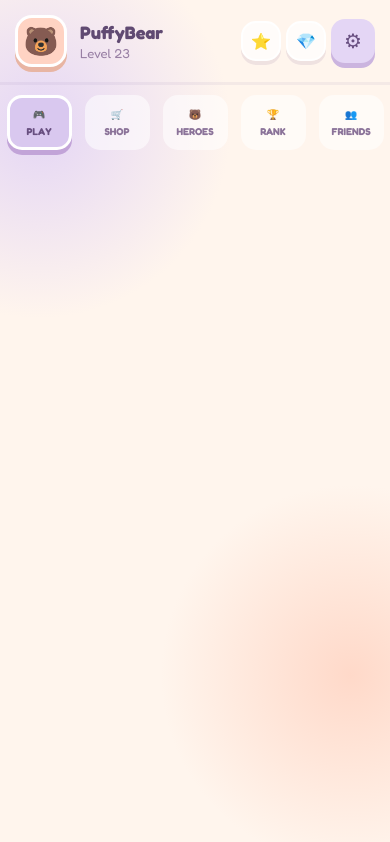
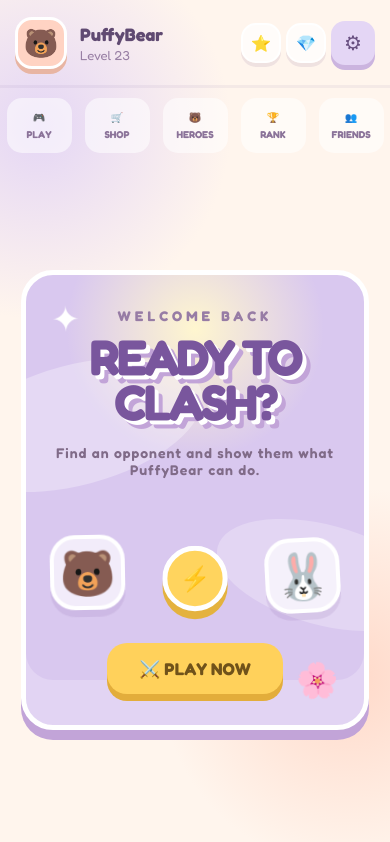
Before and after one commit to sukritisrivastava29/clash, a React (Vite) app in the folder client/: page / in a window 390 px wide. Shown: the top 842 px of the page. Built offline with nearby package versions, Linux system fonts and the light colour scheme; no server answers.

Commit message:
blank space bug fix

```diff
--- a/client/src/App.css
+++ b/client/src/App.css
@@ -12,6 +12,14 @@
   box-sizing: border-box;
 }
 
+html,
+body,
+#root {
+  margin: 0;
+  min-width: 320px;
+  min-height: 100vh;
+}
+
 body {
   margin: 0;
   min-width: 320px;
@@ -24,16 +32,27 @@ button {
   cursor: pointer;
 }
 
+button:focus-visible {
+  outline: 3px solid #a987c4;
+  outline-offset: 3px;
+}
+
 .app {
   min-height: 100vh;
   background:
-    radial-gradient(circle at 10% 15%, #e4d6f5 0, transparent 24%),
-    radial-gradient(circle at 90% 80%, #ffd9c9 0, transparent 25%),
+    radial-gradient(
+      circle at 10% 15%,
+      #e4d6f5 0,
+      transparent 24%
+    ),
+    radial-gradient(
+      circle at 90% 80%,
+      #ffd9c9 0,
+      transparent 25%
+    ),
     #fff5ed;
   overflow: hidden;
 }
-
-
 
 .topbar {
   height: 88px;
@@ -111,14 +130,10 @@ button {
   transform: translateY(-3px);
 }
 
-
-
 .home {
   min-height: calc(100vh - 88px);
   display: flex;
 }
-
-
 
 .sidebar {
   width: 145px;
@@ -127,6 +142,7 @@ button {
   flex-direction: column;
   align-items: center;
   gap: 13px;
+  flex-shrink: 0;
 }
 
 .menu-button {
@@ -147,10 +163,6 @@ button {
   transition: 0.2s ease;
 }
 
-.menu-button:first-letter {
-  font-size: 22px;
-}
-
 .menu-button:hover {
   transform: translateY(-3px);
   background: white;
@@ -163,93 +175,137 @@ button {
   box-shadow: 0 5px 0 #c2a4d8;
 }
 
+.menu-button span {
+  font-size: 13px;
+}
 
-
-.hero {
+.home-content {
   position: relative;
   flex: 1;
+  min-width: 0;
   min-height: calc(100vh - 88px);
-  padding: 45px 50px 35px;
+  padding: 35px 50px;
+  display: flex;
+  align-items: center;
+  justify-content: center;
+  overflow: hidden;
+}
+
+.welcome-card {
+  position: relative;
+  width: min(900px, 95%);
+  min-height: 560px;
+  padding: 45px 50px;
   display: flex;
   flex-direction: column;
   align-items: center;
-  overflow: hidden;
-}
-
-.title-section {
-  position: relative;
-  z-index: 2;
+  justify-content: center;
   text-align: center;
-}
-
-.eyebrow {
-  margin: 0;
-  color: #977ca5;
-  font-size: 14px;
-  font-weight: 600;
-  letter-spacing: 4px;
-}
-
-.title-section h1 {
-  margin: 5px 0 8px;
-  color: #79569d;
-  font-size: clamp(70px, 10vw, 120px);
-  line-height: 0.85;
-  letter-spacing: -6px;
-  text-shadow:
-    5px 5px white,
-    10px 10px #c2a4d8;
-}
-
-.tagline {
-  color: #806b88;
-  font-size: 16px;
-  font-weight: 600;
-  letter-spacing: 2px;
-}
-
-
-
-.arena-preview {
-  position: relative;
-  width: min(760px, 90%);
-  height: 280px;
-  margin-top: 30px;
   border-radius: 45px;
   background:
-    radial-gradient(circle at 50% 20%, #fff6cf 0, transparent 30%),
+    radial-gradient(
+      circle at 50% 12%,
+      #fff6cf 0,
+      transparent 30%
+    ),
     #d9c8ef;
   border: 5px solid white;
   box-shadow:
     0 10px 0 #c2a4d8,
-    inset 0 -40px 0 rgba(255, 255, 255, 0.22);
+    inset 0 -45px 0 rgba(255, 255, 255, 0.22);
   overflow: hidden;
 }
 
-
-
-.cloud {
+.welcome-card::before {
+  content: "";
   position: absolute;
-  opacity: 0.8;
-  font-size: 45px;
+  width: 260px;
+  height: 120px;
+  left: -80px;
+  top: 90px;
+  border-radius: 50%;
+  background: rgba(255, 255, 255, 0.3);
+  transform: rotate(-15deg);
 }
 
-.cloud-one {
-  top: 25px;
-  left: 90px;
+.welcome-card::after {
+  content: "";
+  position: absolute;
+  width: 220px;
+  height: 100px;
+  right: -70px;
+  bottom: 100px;
+  border-radius: 50%;
+  background: rgba(255, 255, 255, 0.25);
+  transform: rotate(15deg);
 }
 
-.cloud-two {
-  top: 55px;
-  right: 100px;
-  font-size: 35px;
+.welcome-decoration {
+  position: absolute;
+  z-index: 1;
+  pointer-events: none;
 }
 
+.welcome-decoration.star {
+  top: 45px;
+  left: 70px;
+  color: #ffffff;
+  font-size: 35px;
+  animation: float 3s ease-in-out infinite;
+}
 
+.welcome-decoration.flower {
+  right: 65px;
+  bottom: 45px;
+  font-size: 34px;
+  animation: float 2.8s ease-in-out infinite;
+}
 
-.character {
+.welcome-eyebrow {
+  position: relative;
+  z-index: 3;
+  margin: 0 0 5px;
+  color: #977ca5;
+  font-size: 14px;
+  font-weight: 700;
+  letter-spacing: 4px;
+}
+
+.welcome-card h1 {
+  position: relative;
+  z-index: 3;
+  margin: 5px 0 10px;
+  color: #79569d;
+  font-size: clamp(48px, 7vw, 88px);
+  line-height: 0.9;
+  letter-spacing: -4px;
+  text-shadow:
+    4px 4px white,
+    8px 8px #c2a4d8;
+}
+
+.welcome-card > span {
+  position: relative;
+  z-index: 3;
+  max-width: 500px;
+  margin: 10px 0 15px;
+  color: #806b88;
+  font-size: 16px;
+  font-weight: 600;
+  letter-spacing: 1px;
+}
+
+.home-characters {
+  position: relative;
+  z-index: 3;
+  width: min(520px, 90%);
+  height: 145px;
+  margin: 10px 0 15px;
+}
+
+.home-character {
   position: absolute;
-  bottom: 45px;
+  bottom: 10px;
   width: 105px;
   height: 105px;
   display: grid;
@@ -257,80 +313,45 @@ button {
   border-radius: 35px;
   background: rgba(255, 255, 255, 0.65);
   border: 4px solid white;
-  font-size: 65px;
-  z-index: 2;
+  font-size: 62px;
+  box-shadow: 0 7px 0 rgba(121, 86, 157, 0.12);
   animation: float 2.5s ease-in-out infinite;
 }
 
-.bear {
-  left: 18%;
+.left-character {
+  left: 8%;
 }
 
-.bunny {
-  right: 18%;
+.right-character {
+  right: 8%;
   animation-delay: 0.5s;
 }
 
-.flag {
-  position: absolute;
-  top: -18px;
-  right: -12px;
-  width: 38px;
-  height: 38px;
-  display: grid;
-  place-items: center;
-  border-radius: 12px;
-  background: white;
-  font-size: 20px;
-}
-
-.core {
+.home-core {
   position: absolute;
   left: 50%;
-  bottom: 65px;
+  bottom: 12px;
   transform: translateX(-50%);
-  width: 95px;
-  height: 95px;
+  width: 82px;
+  height: 82px;
   display: grid;
   place-items: center;
   border-radius: 50%;
   background: #ffd45e;
   border: 5px solid white;
   box-shadow: 0 8px 0 #e4b23e;
-  font-size: 35px;
-  z-index: 2;
+  font-size: 30px;
   animation: pulse 1.8s infinite;
 }
 
-
-
-.ground-flower {
-  position: absolute;
-  bottom: 12px;
-  font-size: 28px;
-}
-
-.flower-one {
-  left: 8%;
-}
-
-.flower-two {
-  left: 48%;
-}
-
-.flower-three {
-  right: 8%;
-}
-
-
-
-.play-button {
+.play-now-button {
   position: relative;
-  z-index: 3;
-  margin-top: 35px;
-  padding: 18px 48px;
+  z-index: 5;
+  margin-top: 5px;
+  padding: 18px 45px;
   display: flex;
   align-items: center;
+  justify-content: center;
   gap: 10px;
   border-radius: 20px;
   background: #ffd15b;
@@ -341,57 +362,15 @@ button {
   transition: 0.2s ease;
 }
 
-.play-button:hover {
+.play-now-button:hover {
   transform: translateY(-4px);
   box-shadow: 0 11px 0 #e3ad3b;
 }
 
-.play-button:active {
+.play-now-button:active {
   transform: translateY(2px);
   box-shadow: 0 3px 0 #e3ad3b;
 }
-
-.play-button span {
-  font-size: 16px;
-}
-
-.subtitle {
-  margin: 18px 0 0;
-  color: #987fa4;
-  font-size: 14px;
-}
-
-
-
-.floating {
-  position: absolute;
-  pointer-events: none;
-  z-index: 1;
-}
-
-.star-one {
-  top: 90px;
-  left: 8%;
-  font-size: 30px;
-  animation: float 3s ease-in-out infinite;
-}
-
-.star-two {
-  top: 180px;
-  right: 8%;
-  color: #d5a6d4;
-  font-size: 35px;
-  animation: float 2.5s ease-in-out infinite;
-}
-
-.flower {
-  bottom: 18%;
-  right: 5%;
-  font-size: 30px;
-  animation: float 3s ease-in-out infinite;
-}
-
-
 
 @keyframes float {
   0%,
@@ -415,8 +394,6 @@ button {
   }
 }
 
-
-
 @media (max-width: 850px) {
   .topbar {
     padding: 15px 20px;
@@ -430,28 +407,29 @@ button {
     width: 80px;
   }
 
-  .hero {
-    padding: 35px 20px;
+  .home-content {
+    padding: 30px 20px;
   }
 
-  .arena-preview {
+  .welcome-card {
     width: 95%;
+    min-height: 500px;
+    padding: 35px 25px;
   }
 
-  .bear {
-    left: 10%;
+  .left-character {
+    left: 3%;
   }
 
-  .bunny {
-    right: 10%;
+  .right-character {
+    right: 3%;
   }
 }
-
-
 
 @media (max-width: 600px) {
   .topbar {
     height: auto;
+    min-height: 88px;
     padding: 15px;
   }
 
@@ -488,32 +466,60 @@ button {
     font-size: 10px;
   }
 
-  .hero {
-    min-height: calc(100vh - 160px);
-    padding: 25px 12px;
+  .menu-button span {
+    font-size: 10px;
   }
 
-  .title-section h1 {
-    font-size: 70px;
+  .home-content {
+    min-height: calc(100vh - 160px);
+    padding: 20px 12px 30px;
   }
 
-  .arena-preview {
-    height: 230px;
+  .welcome-card {
+    min-height: 460px;
+    padding: 30px 15px;
+    border-radius: 32px;
   }
 
-  .character {
+  .welcome-card h1 {
+    font-size: 50px;
+    letter-spacing: -3px;
+  }
+
+  .welcome-card > span {
+    font-size: 14px;
+  }
+
+  .home-characters {
+    width: 100%;
+    height: 120px;
+  }
+
+  .home-character {
     width: 75px;
     height: 75px;
+    border-radius: 25px;
     font-size: 45px;
   }
 
-  .core {
-    width: 70px;
-    height: 70px;
-    font-size: 25px;
+  .home-core {
+    width: 65px;
+    height: 65px;
+    font-size: 24px;
   }
 
-  .play-button {
-    padding: 15px 35px;
+  .welcome-decoration.star {
+    left: 25px;
+    top: 25px;
+  }
+
+  .welcome-decoration.flower {
+    right: 25px;
+    bottom: 25px;
+  }
+
+  .play-now-button {
+    padding: 15px 32px;
+    font-size: 17px;
   }
 }
--- a/client/src/App.jsx
+++ b/client/src/App.jsx
@@ -15,7 +15,6 @@ const defaultPlayer = {
   gems: 1280,
   score: 8450,
   selectedHero: "puffy",
-
   heroes: {
     puffy: {
       unlocked: true,
@@ -38,7 +37,6 @@ const defaultPlayer = {
       level: 1,
     },
   },
-
   inventory: [],
 };
 
@@ -47,10 +45,7 @@ function App() {
 
   const [player, setPlayer] = useState(() => {
     const savedPlayer = localStorage.getItem("clashPlayer");
-
-    return savedPlayer
-      ? JSON.parse(savedPlayer)
-      : defaultPlayer;
+    return savedPlayer ? JSON.parse(savedPlayer) : defaultPlayer;
   });
 
   const [match, setMatch] = useState(null);
@@ -69,7 +64,6 @@ function App() {
     );
   }
 
-
   if (screen === "heroes") {
     return (
       <Heroes
@@ -80,7 +74,6 @@ function App() {
     );
   }
 
-
   if (screen === "rank") {
     return (
       <Rank
@@ -90,7 +83,6 @@ function App() {
     );
   }
 
-
   if (screen === "friends") {
     return (
       <Friends
@@ -99,7 +91,6 @@ function App() {
       />
     );
   }
-
 
   if (screen === "lobby") {
     return (
@@ -114,7 +105,6 @@ function App() {
     );
   }
 
-
   if (screen === "battle") {
     return (
       <Battle
@@ -126,12 +116,9 @@ function App() {
     );
   }
 
-
   return (
     <div className="app">
-
       <header className="topbar">
-
         <div className="profile">
           <div className="avatar">🐻</div>
 
@@ -142,7 +129,6 @@ function App() {
         </div>
 
         <div className="currencies">
-
           <div className="currency">
             ⭐ <span>{player.coins}</span>
           </div>
@@ -151,57 +137,89 @@ function App() {
             💎 <span>{player.gems}</span>
           </div>
 
-          <button className="settings">
-            ⚙
-          </button>
-
+          <button className="settings">⚙</button>
         </div>
-
       </header>
 
       <main className="home">
-
         <aside className="sidebar">
-
           <button
-            className="menu-button active"
-            onClick={() => setScreen("home")}
+            className={`menu-button ${
+              screen === "lobby" ? "active" : ""
+            }`}
+            onClick={() => setScreen("lobby")}
           >
-            🎮 <span>PLAY</span>
+            🎮
+            <span>PLAY</span>
           </button>
 
           <button
             className="menu-button"
             onClick={() => setScreen("shop")}
           >
-            🛒 <span>SHOP</span>
+            🛒
+            <span>SHOP</span>
           </button>
 
           <button
             className="menu-button"
             onClick={() => setScreen("heroes")}
           >
-            🐻 <span>HEROES</span>
+            🐻
+            <span>HEROES</span>
           </button>
 
           <button
             className="menu-button"
             onClick={() => setScreen("rank")}
           >
-            🏆 <span>RANK</span>
+            🏆
+            <span>RANK</span>
           </button>
 
           <button
             className="menu-button"
             onClick={() => setScreen("friends")}
           >
-            👥 <span>FRIENDS</span>
+            👥
+            <span>FRIENDS</span>
           </button>
-
         </aside>
 
-        </main>
+        <section className="home-content">
+          <div className="welcome-card">
+            <div className="welcome-decoration star">✦</div>
+            <div className="welcome-decoration flower">🌸</div>
 
+            <p className="welcome-eyebrow">WELCOME BACK</p>
+
+            <h1>READY TO CLASH?</h1>
+
+            <span>
+              Find an opponent and show them what PuffyBear can do.
+            </span>
+
+            <div className="home-characters">
+              <div className="home-character left-character">
+                🐻
+              </div>
+
+              <div className="home-core">⚡</div>
+
+              <div className="home-character right-character">
+                🐰
+              </div>
+            </div>
+
+            <button
+              className="play-now-button"
+              onClick={() => setScreen("lobby")}
+            >
+              ⚔️ PLAY NOW
+            </button>
+          </div>
+        </section>
+      </main>
     </div>
   );
 }
--- a/client/vite.config.js
+++ b/client/vite.config.js
@@ -5,6 +5,6 @@ export default defineConfig({
   plugins: [react()],
   server: {
     port: 5173,
-    strictPort: true,
-  },
+    strictPort: true
+  }
 });
```
Also changed, not shown: client/src/pages/Lobby.jsx (+18 -73 lines), 1 other file (tests, documents, lock files or other folders).
